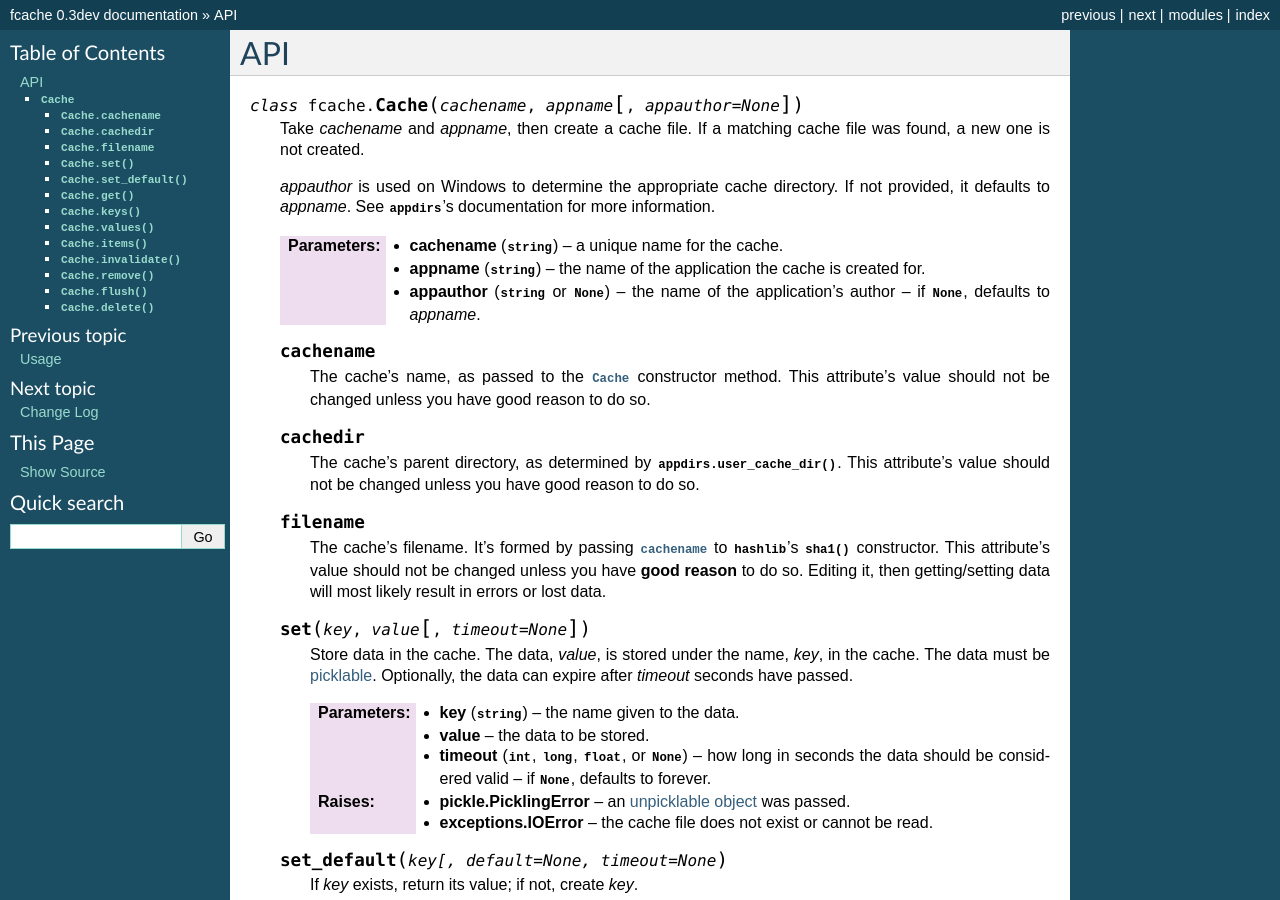
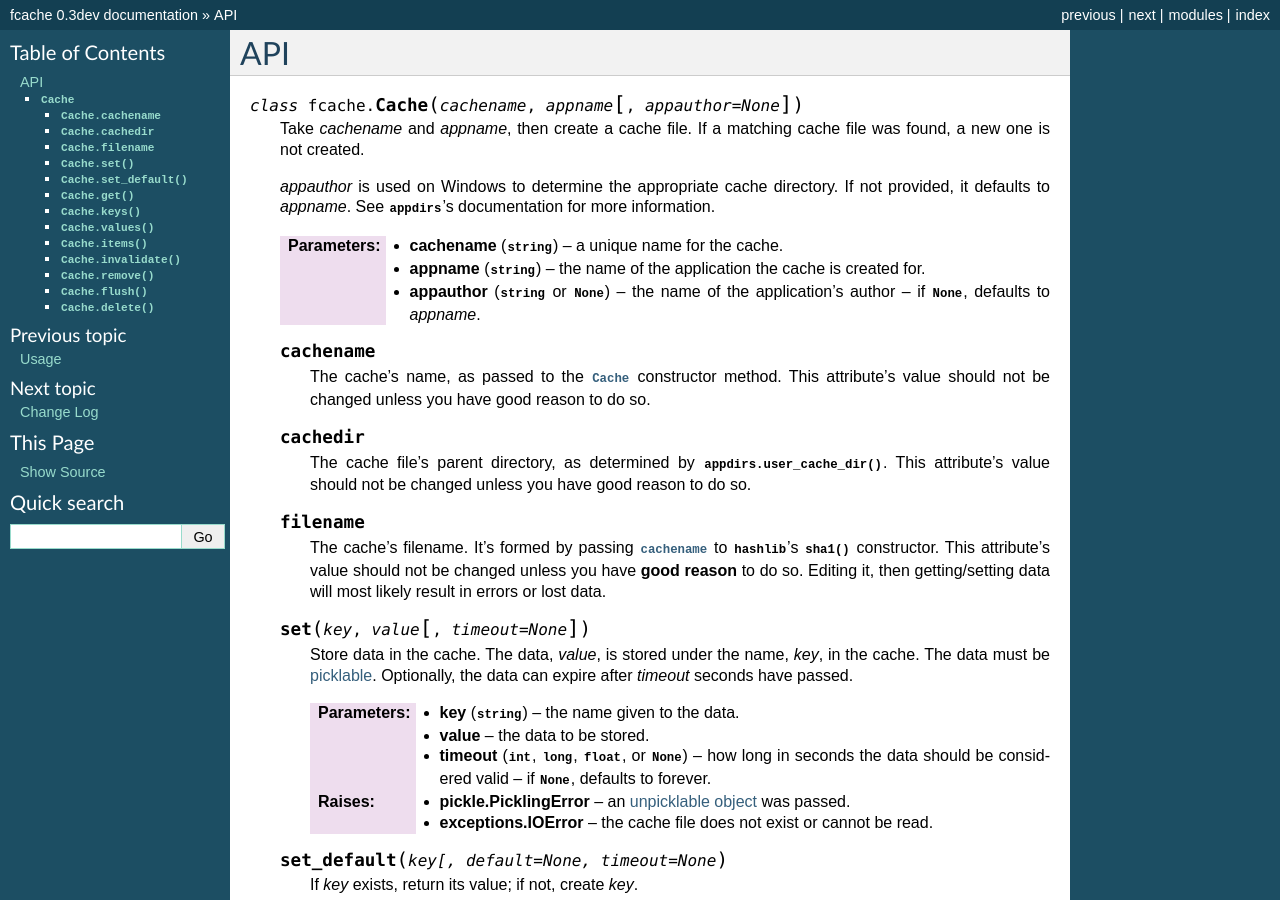
Before and after one commit to tsroten/fcache, a Sphinx documentation site: the page built from docs/api.rst, in a window 1280 px wide and 900 px high. Built offline with Sphinx 7.4.7, drawn with Linux system fonts in a browser that asks for light colours.

Commit message:
fixed cachedir attribute description typo

```diff
--- a/docs/api.rst
+++ b/docs/api.rst
@@ -21,7 +21,7 @@ API
 
     .. attribute:: cachedir
 
-        The cache's parent directory, as determined by :meth:`appdirs.user_cache_dir`. This attribute's value should not be changed unless you have good reason to do so.
+        The cache file's parent directory, as determined by :meth:`appdirs.user_cache_dir`. This attribute's value should not be changed unless you have good reason to do so.
 
     .. attribute:: filename
 
--- a/fcache.py
+++ b/fcache.py
@@ -59,9 +59,9 @@ class Cache(object):
         '9729825'. Next, it prints the value of 'chicago'.
 
     Attributes:
+        cachedir: the cache file's parent directory, as determined by
+            appdirs.user_cache_dir().
         cachename: the cache's name, as passed to the Cache constructor.
-        cachedir: the cache's parent directory, as determined by
-            appdirs.user_cache_dir().
         filename: the cache's filename. It is formed by passing cachename to
             hashlib's sha1() constructor.
 
```
Also changed, not shown: 8 other files.
